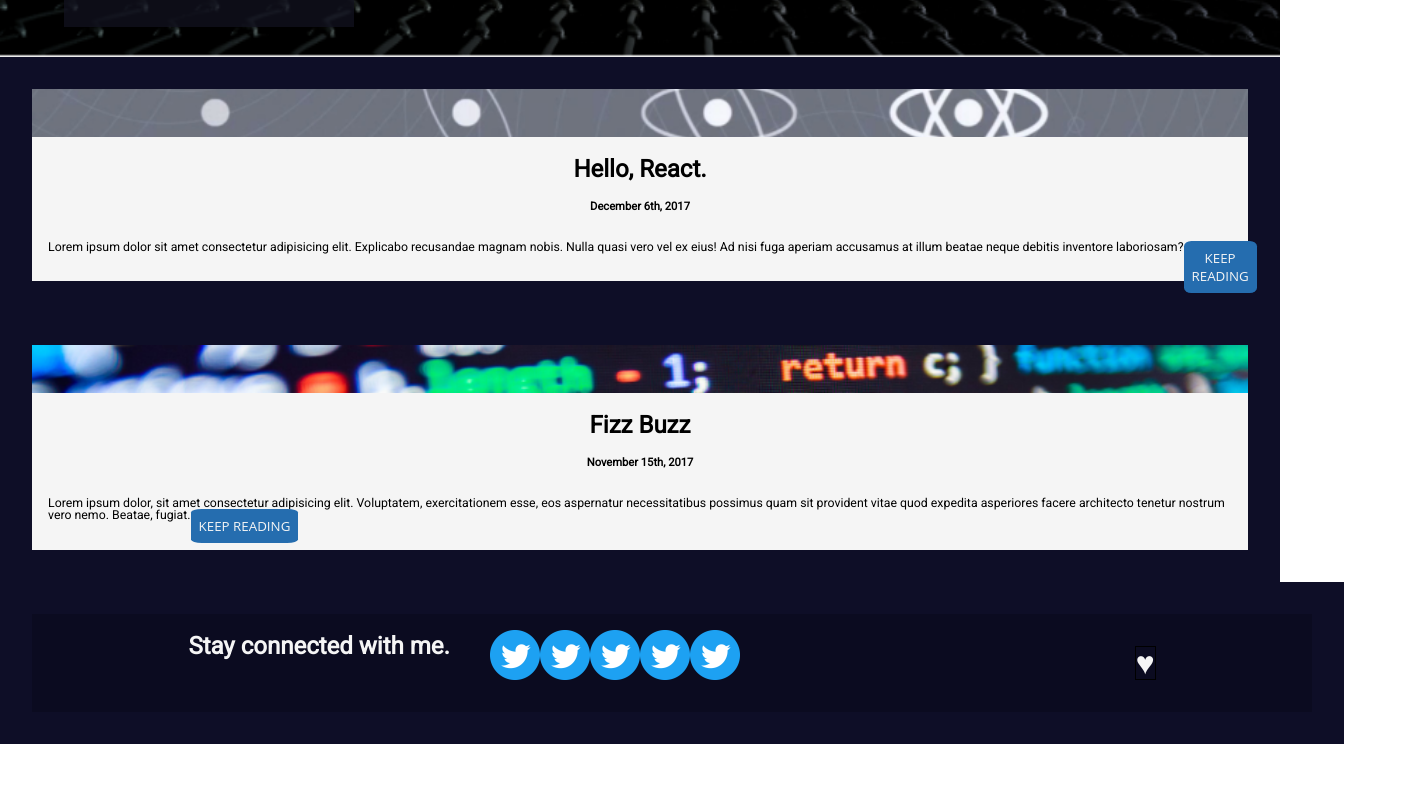
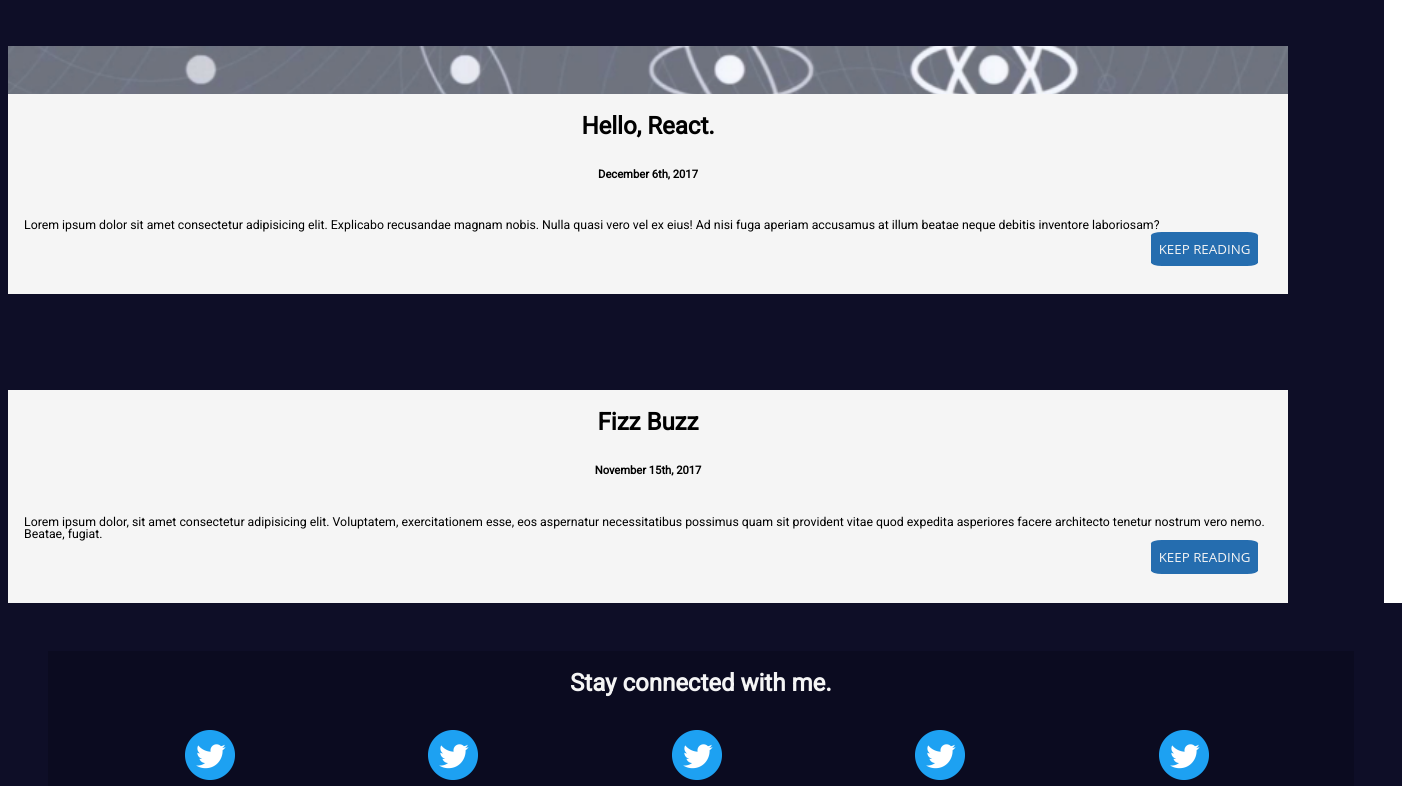
Before and after one commit to PerseusRipple/mock-portfolio, a website: page public/index.html in a window 1280 px wide. Shown: the part 1258-2044 px from the top of the page, 1402 px wide, since content can reach past the window. Before the commit the page ends 2002 px from the top, so only its background shows below. Drawn offline with Linux system fonts and the light colour scheme.

Commit message:
Added colums and queries

```diff
--- a/public/index.html
+++ b/public/index.html
@@ -28,6 +28,7 @@
 				<h2>Hi, I'm Shantell Smithson</h2>
 				<h1 class="title">Full Stack Web Developer</h1>
 				<h1 class="location">in St. Petersburg, FL.</h1>
+				<p class="truncated-title"><b>Hi, I'm Shantell Smithson!</b><br> Full Stack Web Developer</br></p>
 			</article>
 
 			<!--Games Section-->
@@ -53,11 +54,11 @@
 					<h2 class="intro">Hello, React.</h2>
 					<h3 class="date">December 6th, 2017</h3>
 
-					<p class="greek">
+					<p class="greek-react">
 						Lorem ipsum dolor sit amet consectetur adipisicing elit. Explicabo
 						recusandae magnam nobis. Nulla quasi vero vel ex eius! Ad nisi fuga
 						aperiam accusamus at illum beatae neque debitis inventore
-						laboriosam?
+						laboriosam?<br>
 
 					<button class="button button--primary--button--medium button--solid">KEEP READING</button></p>
 				</article>
@@ -67,11 +68,11 @@
 							<h2 class="intro">Fizz Buzz</h2>
 					    <h3 class="date">November 15th, 2017</h3>
 
-					<p class="greek">
+					<p class="greek-fizz">
 						Lorem ipsum dolor, sit amet consectetur adipisicing elit.
 						Voluptatem, exercitationem esse, eos aspernatur necessitatibus
 						possimus quam sit provident vitae quod expedita asperiores facere
-						architecto tenetur nostrum vero nemo. Beatae, fugiat.
+						architecto tenetur nostrum vero nemo. Beatae, fugiat.<br>
 
 					<button class="button button--primary--button--medium button--solid">KEEP READING	</button></p>
 				</article>
--- a/public/screen.css
+++ b/public/screen.css
@@ -19,9 +19,26 @@ body {
 
 header {
 	display: flex;
+	flex-direction: column;
 	justify-content: center;
 	flex-wrap: wrap;
 }
+
+	.textbox h2 {
+		display: none;
+		font-size: 1rem;
+	}
+
+	.title {
+		display: none;
+		font-size: 1rem;
+		text-align: center;
+	}
+
+	.location {
+		display: none;
+	}
+
 
 .bio {
 	display: flex;
@@ -35,30 +52,62 @@ header {
 }
 
 .bio img {
-	margin: 2rem;
+	display: flex;
+	flex-direction: column;
+	justify-content: center;
+	margin: 2rem 3rem;
 	border-radius: 5%;
 }
 
 .textbox {
 	display: flex;
 	justify-content: center;
-	flex-wrap: wrap;
+	text-align: center;
+	flex-direction: column;
 	border-radius: 10%;
-	margin: 0.5rem;
+	margin: 2rem;
 	background-color: gray;
-	opacity: 0.9;
-	height: 8%;
-	width: 95%;
-	padding: 0.5rem;
+	opacity: 0.7;
+	width: 75%;
+	height: 5%;
+	padding: 0.25rem;
 }
 
-.title {
-	text-align: center;
+.small {
+	font-size: 0.5rem;
+	margin: 1rem;
 }
 
-.location {
-	display: none;
-}
+@media only screen and (max-width: 1024px){
+
+
+	@media only screen and (max-width: 640px) {
+		header {
+			display: flex;
+			flex-direction: column;
+			justify-content: center;
+			flex-wrap: wrap;
+		}
+
+			.textbox h2 {
+				display: none;
+				font-size: 1rem;
+			}
+
+			.title {
+				display: none;
+				font-size: 1rem;
+				text-align: center;
+			}
+
+			.location {
+				display: none;
+			}
+
+		}
+
+	}
+
 
 /* Games */
 
@@ -82,8 +131,11 @@ ul.games li img:hover {
 
 .supporting-section {
 	display: flex;
+	flex-direction: column;
 	justify-content: center;
+	align-content: center;
 	flex-wrap: wrap;
+	width: 100%;
 }
 
 #react-holder {
@@ -94,21 +146,45 @@ ul.games li img:hover {
 }
 
 .react {
-	border: 2rem solid rgb(14, 14, 39);
+	display: flex;
+	flex-direction: column;
+	justify-content: center;
+	align-content: center;
+	border: 6rem solid rgb(14, 14, 39);
+	border-bottom: 2rem;
 	background-color: whitesmoke;
+	margin-left: 1rem;
 	width: 100%;
 }
 
-.greek {
-	position: relative;
+.greek-react {
 	font-size: 0.77rem;
 	padding: 1rem;
 	text-align: left;
 }
 
 .button {
+	background-color: rgb(37, 109, 175);
+	border: 0;
+	border-radius: 10%;
+	color: whitesmoke;
+	font-family: 'Open Sans', sans-serif;
+	font-weight: 400;
+	padding: 0.50rem;
+	margin-right: 0.85rem;
+	float: right;
+}
+
+.greek-fizz {
+	font-size: 0.77rem;
+	padding: 1rem;
+	text-align: left;
+
+}
+
+/*.fizz.button {
 	position: absolute;
-	background-size: 60vw;
+	background-size: -75vw;
 	background-color: rgb(37, 109, 175);
 	border: 0;
 	border-radius: 10%;
@@ -116,7 +192,7 @@ ul.games li img:hover {
 	font-family: 'Open Sans', sans-serif;
 	font-weight: 400;
 	padding: 0.5rem;
-	margin-right: 1rem;
+	margin-right: 0.75rem; */
 }
 
 #fizz-holder {
@@ -126,8 +202,14 @@ ul.games li img:hover {
 }
 
 .fizz {
-	border: 2rem solid rgb(14, 14, 39);
+	display: flex;
+	flex-direction: column;
+	justify-content: center;
+	align-content: center;
+	border: 6rem solid rgb(14, 14, 39);
+	border-bottom: 1rem;
 	background-color: whitesmoke;
+	margin-left: 1rem;
 	width: 100%;
 }
 
@@ -139,14 +221,16 @@ ul.games li img:hover {
 
 .connect {
 	display: flex;
+	flex-direction: column;
 	justify-content: center;
-	flex-wrap: wrap;
-	border: 2rem solid rgb(14, 14, 39);
+	border: 3rem solid rgb(14, 14, 39);
 	background-color: rgb(11, 11, 32);
-	width: 100%;
+	width: 102%;
 }
 
 .connect h1 {
+	margin-right: 3rem;
+	margin-left: 3rem;
 	color: whitesmoke;
 }
 
@@ -156,9 +240,12 @@ ul.games li img:hover {
 	justify-content: center;
 	align-content: center;
 	list-style: none;
+	margin-right: 3rem;
 }
 
-.twitter {
+ul.social-media {
+	display: flex;
+	justify-content: space-around;
 }
 
 /* Footer */
@@ -167,16 +254,18 @@ footer {
 	justify-content: center;
 	flex-wrap: wrap;
 }
+
 footer p {
 	font-size: 0.7rem;
 	color: whitesmoke;
 	border: 1px solid black;
 	align-content: center;
 }
+
 .screen {
 	visibility: hidden;
 }
 
 .truncated-logo {
-	font-size: 2rem;
+	font-size: 2.5rem;
 }
```
